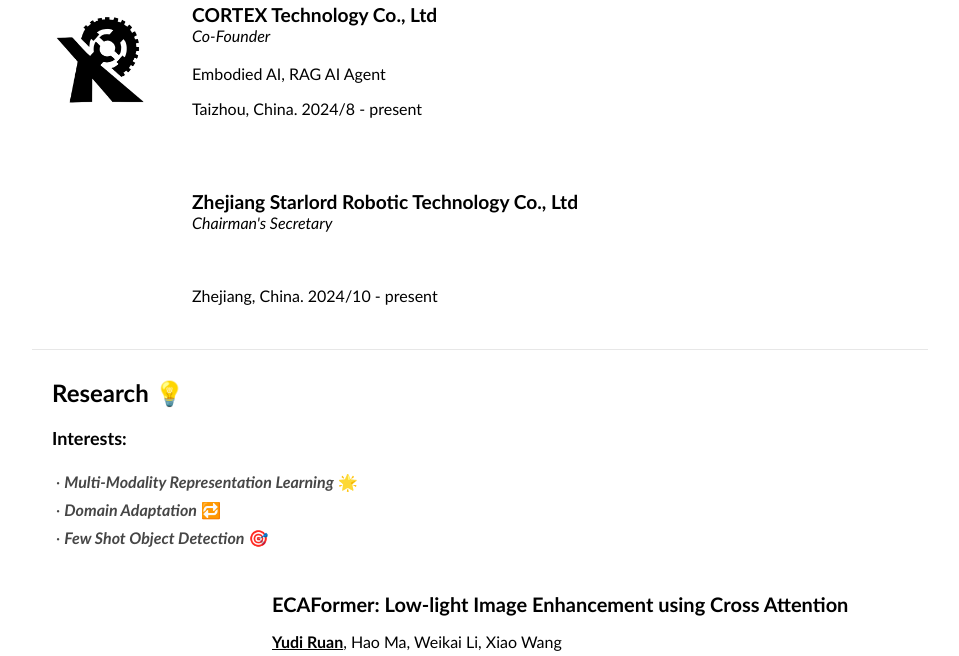
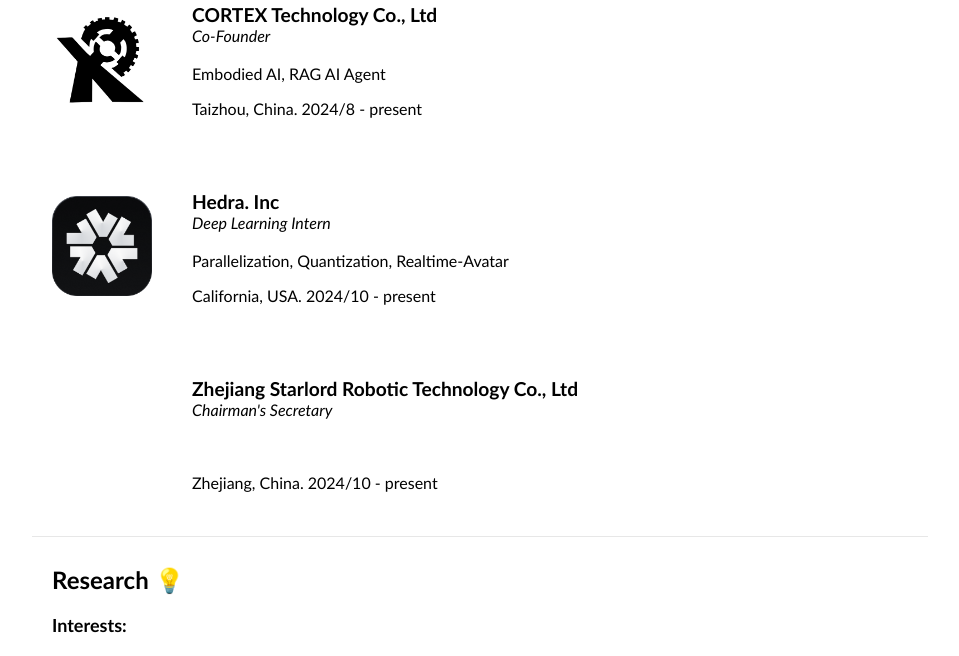
Before and after one commit to ruanyudi/ruanyudi.github.io, a plain HTML site: page main.html in a window 1280 px wide. Shown: the part 1594-2250 px from the top of the page, without its empty margins (160-1119 px from the left). Drawn offline with Linux system fonts and the light colour scheme.

Commit message:
UPDATE internship

```diff
--- a/main.html
+++ b/main.html
@@ -161,7 +161,7 @@
                                     <p>
                                         <em style="color: rgb(160, 160, 160);font-size: 12px; padding-bottom: 0px">
                                             2023 National Undergraduate Scholarship &#127894<br>
-                                            2024 National Inspirational Scholarship. &#127894<br>
+                                            2024 National Inspirational Scholarship &#127894<br>
                                             2023 Model Student<br>
                                             2023,2024 Advanced Individual in Technology<br>
                                             2023,2024 Outstanding Student
@@ -428,6 +428,30 @@
                 <tbody>
                 <tr>
                     <td style="padding:20px;width:100px;vertical-align:middle">
+                        <img src="src/images/hedra-logo.png" alt="Your Image Alt Text" style="width: 100%; height: auto;">
+                    </td>
+
+                    <td style="padding:20px;width:auto;vertical-align:middle">
+                        <p><strong style="font-size: larger;">Hedra. Inc</strong>
+                            <br>
+                            <em>Deep Learning Intern</em>
+                            <br>
+                            <br>
+                            Parallelization, Quantization, Realtime-Avatar
+                            <br>
+                        </p>
+                        <p>
+                            California, USA. 2024/10 - present
+                        </p>
+                    </td>
+                </tr>
+                </tbody>
+            </table>
+
+            <table style="width:100%;border:0px;border-spacing:0px;border-collapse:separate;margin-right:auto;margin-left:auto;">
+                <tbody>
+                <tr>
+                    <td style="padding:20px;width:100px;vertical-align:middle">
 <!--                        <img src="" alt="Your Image Alt Text" style="width: 100%; height: auto;">-->
                     </td>
 
@@ -622,8 +646,8 @@
                     </p>
                     <strong>Keywords: Hybrid-rice, Phenotypic, Visualization, Data integration, Contrastive
                         learning.</strong><br><br>
-                    <div class="insub">
-                        <strong>Under Review</strong>
+                    <div class="pub">
+                        <strong>EXPERT SYSTEMS WITH APPLICATIONS</strong>
                     </div>
                 </div>
             </div>
```
Also changed, not shown: src/images/hedra-logo.png (added).
